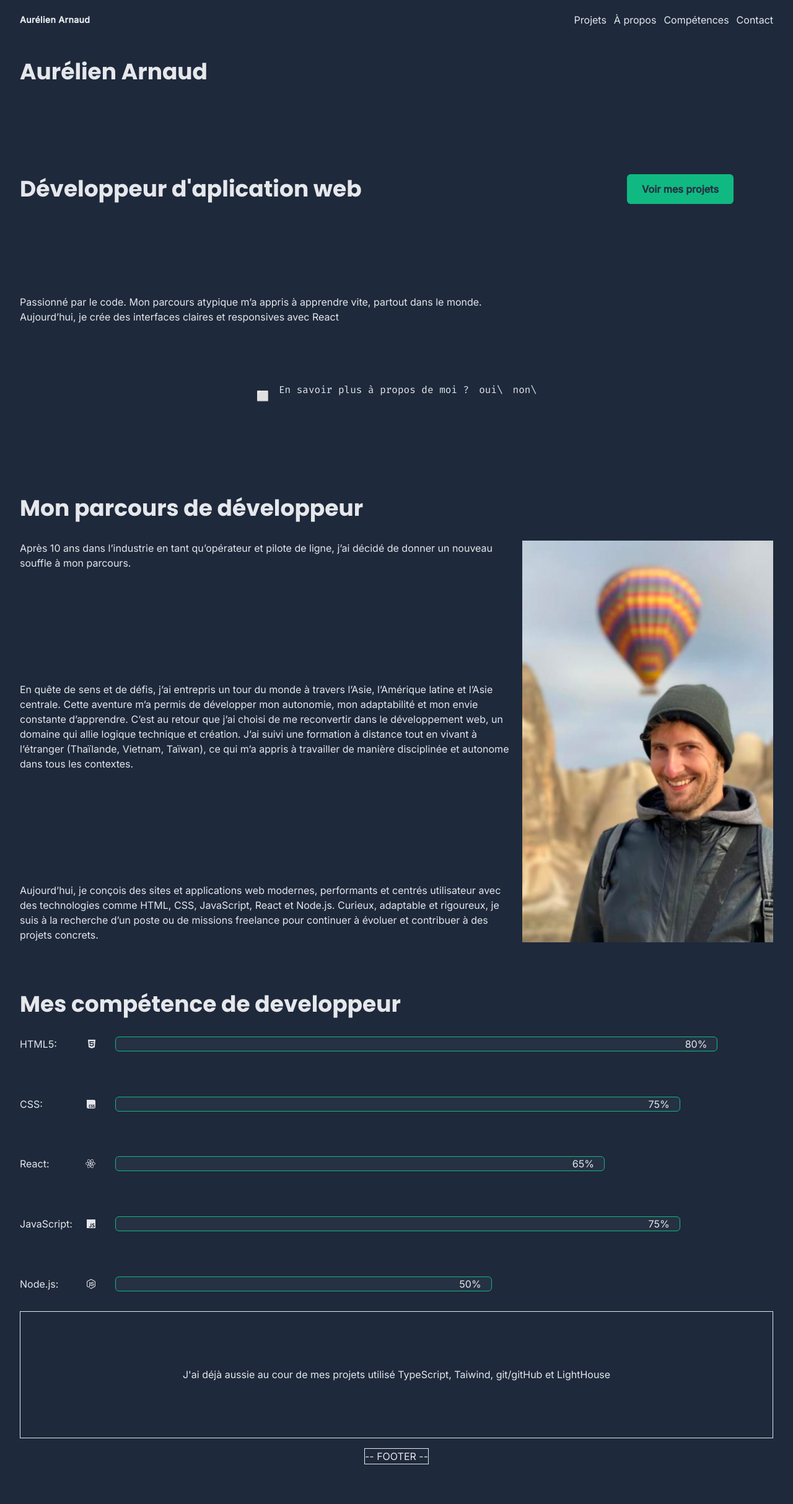
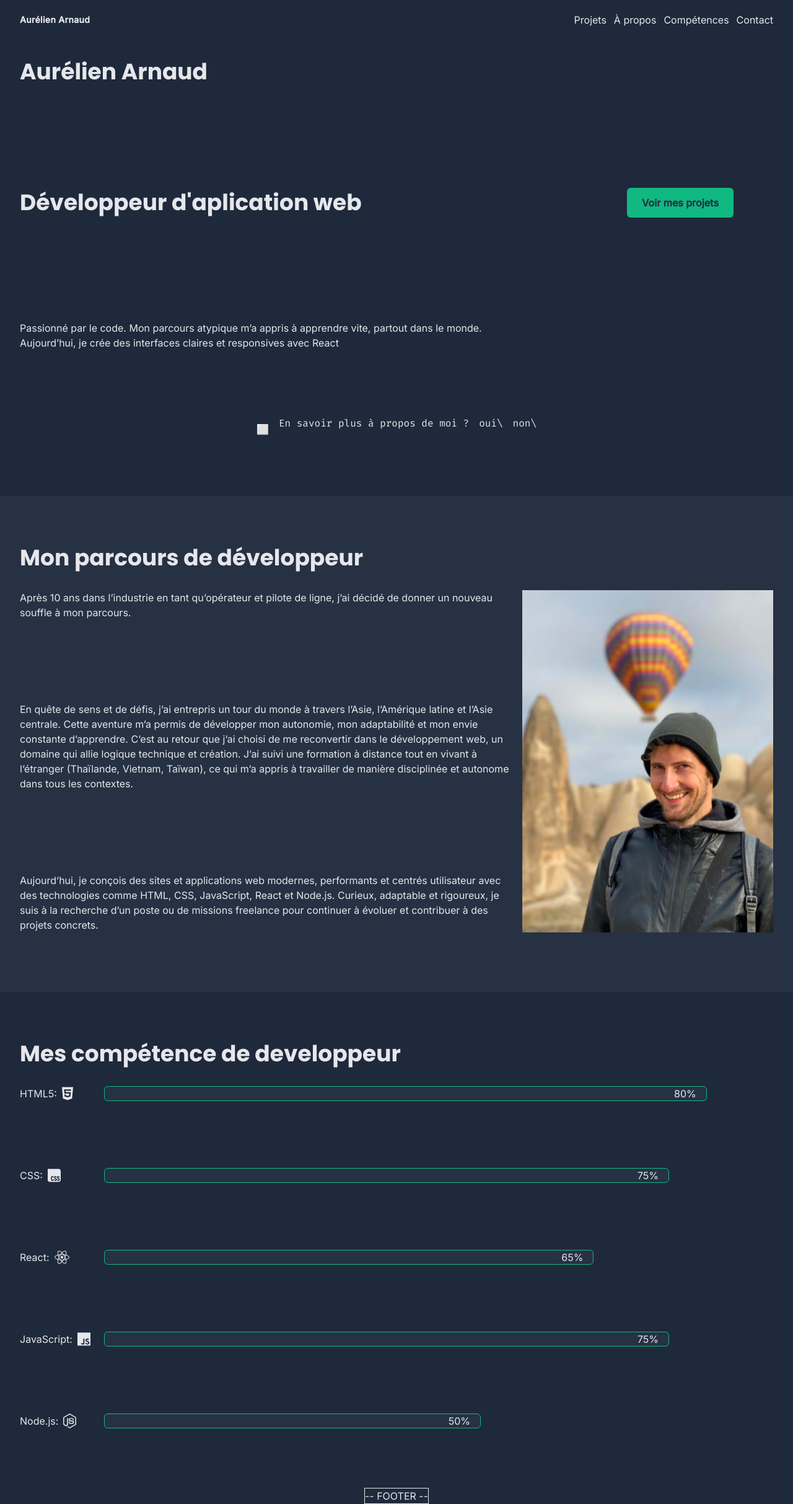
Before and after one commit to aurelienrnd/portfolio, a React (Vite) app: page / in a window 1280 px wide. Shown: the whole page at 62% size. Before the commit the page ends 2362 px from the top, so only its background shows below. Built offline with nearby package versions, Linux system fonts and the light colour scheme.

Commit message:
feature : correction gap css

```diff
--- a/src/compoments/pages/homePage/sections/About.tsx
+++ b/src/compoments/pages/homePage/sections/About.tsx
@@ -8,7 +8,7 @@ function About(): React.JSX.Element {
     <section id="about">
       <h2>Mon parcours de développeur</h2>
       <div className="flex flex-col-reverse items-center gap-4 md:my-4 md:flex-row md:h-full">
-        <div className="flex flex-col gap-2 md:h-full md:justify-between">
+        <div className="flex flex-col gap-4 md:h-full md:justify-between">
           <p>
             Après 10 ans dans l’industrie en tant qu’opérateur et pilote de
             ligne, j’ai décidé de donner un nouveau souffle à mon parcours.
--- a/src/compoments/pages/homePage/sections/Skilles.tsx
+++ b/src/compoments/pages/homePage/sections/Skilles.tsx
@@ -90,8 +90,8 @@ function Skilles() {
     <section id="skilles">
       <h2>Mes compétence de developpeur</h2>
 
-      <div className="flex flex-col gap-8 md:h-full md:my-4">
-        <div className="flex flex-col gap-4 md:justify-between md:h-2/3">
+      <div className=" md:my-4 md:flex-row md:h-full">
+        <div className="flex flex-col gap-4 md:justify-between h-full">
           {skilles.map((skill, index) => (
             <Skill
               key={`${skill.technologie}-${index}`}
@@ -101,11 +101,6 @@ function Skilles() {
             />
           ))}
         </div>
-
-        <p className="md:h-1/3 flex items-center justify-center border">
-          J'ai déjà aussie au cour de mes projets utilisé TypeScript, Taiwind,
-          git/gitHub et LightHouse
-        </p>
       </div>
     </section>
   );
--- a/src/compoments/utility/Skill.tsx
+++ b/src/compoments/utility/Skill.tsx
@@ -14,13 +14,13 @@ interface SkillProps {
 
 function Skill({ skill, index, isVisible }: SkillProps) {
   return (
-    <div className="md:flex md:gap-8">
-      <div className="flex gap-2 md:justify-between items-center md:w-1/10 ">
+    <div className="flex flex-col md:flex-row gap-4">
+      <div className="flex gap-2 items-center md:w-30 ">
         <p className="">{skill.technologie}</p>
-        <FontAwesomeIcon icon={skill.logo} />
+        <FontAwesomeIcon icon={skill.logo} className="text-2xl" />
       </div>
 
-      <div className="" style={{ width: skill.maitrise }}>
+      <div style={{ width: skill.maitrise }}>
         <div
           className={`border-1 border-color-three bg-color-four h-6 justify-end pr-4 rounded-md flex items-center
             ${isVisible[index] ? 'fake-loader' : 'opacity-0'}`}
--- a/src/styles/style.css
+++ b/src/styles/style.css
@@ -19,26 +19,22 @@
     @apply bg-color-one text-color-two font-text;
   }
 
-  main {
-    @apply md:mx-8;
-  }
-
   h1,
   h2 {
     @apply text-3xl md:text-4xl font-bold font-title;
   }
 
   #banner {
-    height: calc(100vh - 8rem);
-    @apply max-h-[1024px] min-h-[400px] flex flex-col;
+    height: calc(100vh - 4rem);
+    @apply max-h-[1024px] min-h-[400px] flex flex-col md:px-8;
   }
 
   #about {
-    @apply max-h-[1024px] min-h-[400px] pt-16 flex flex-col gap-4 text-center md:text-start md:h-screen;
+    @apply max-h-[1024px] min-h-[400px] py-20 flex flex-col gap-4 text-center md:text-start md:h-screen md:px-8 bg-color-four;
   }
 
   #skilles {
-    @apply max-h-[1024px] min-h-[400px] pt-16 flex flex-col gap-4 text-center md:text-start md:h-screen;
+    @apply max-h-[1024px] min-h-[400px] py-20 flex flex-col gap-4 text-center md:text-start md:h-screen md:px-8;
   }
 }
 
```
